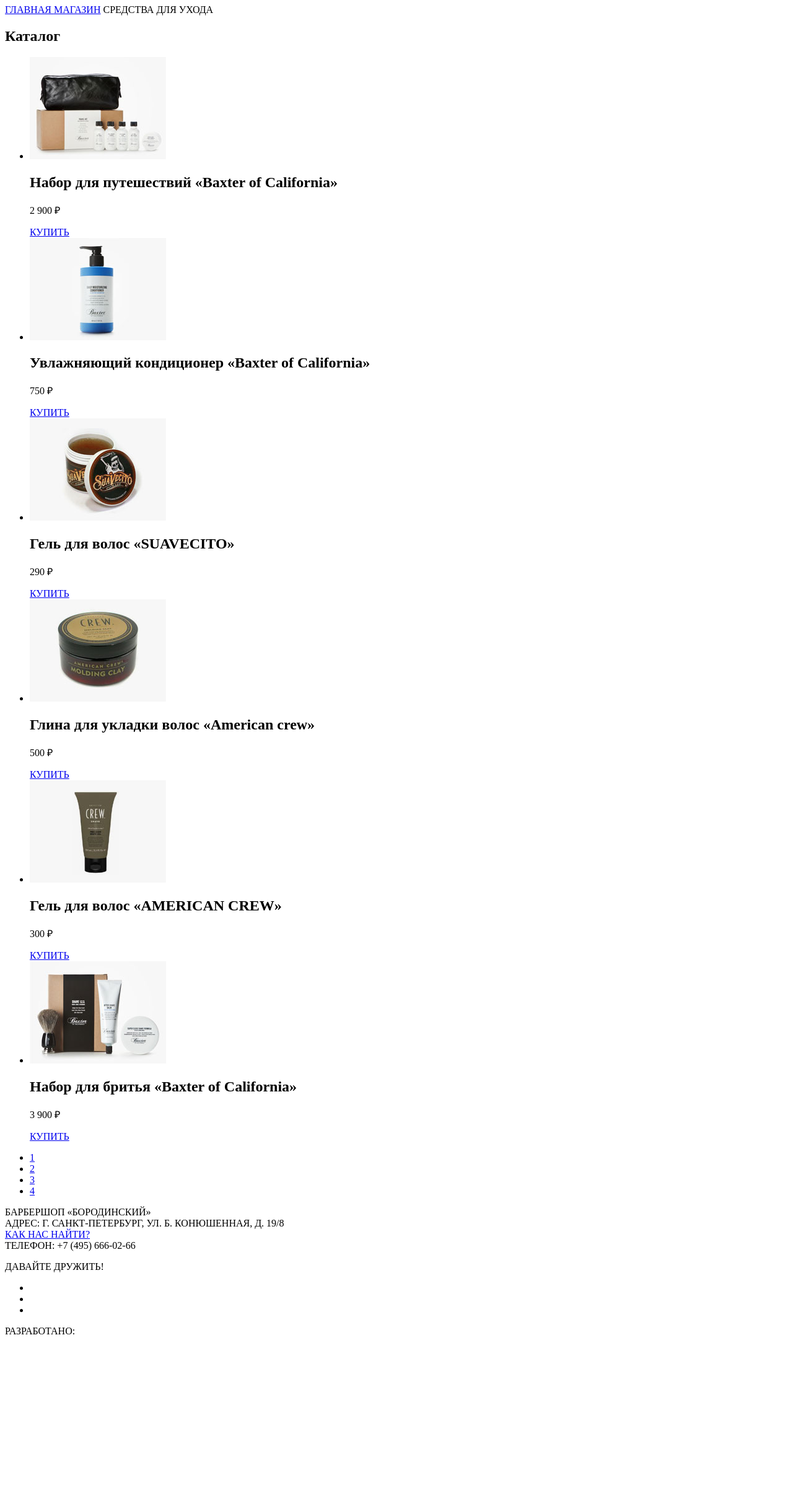
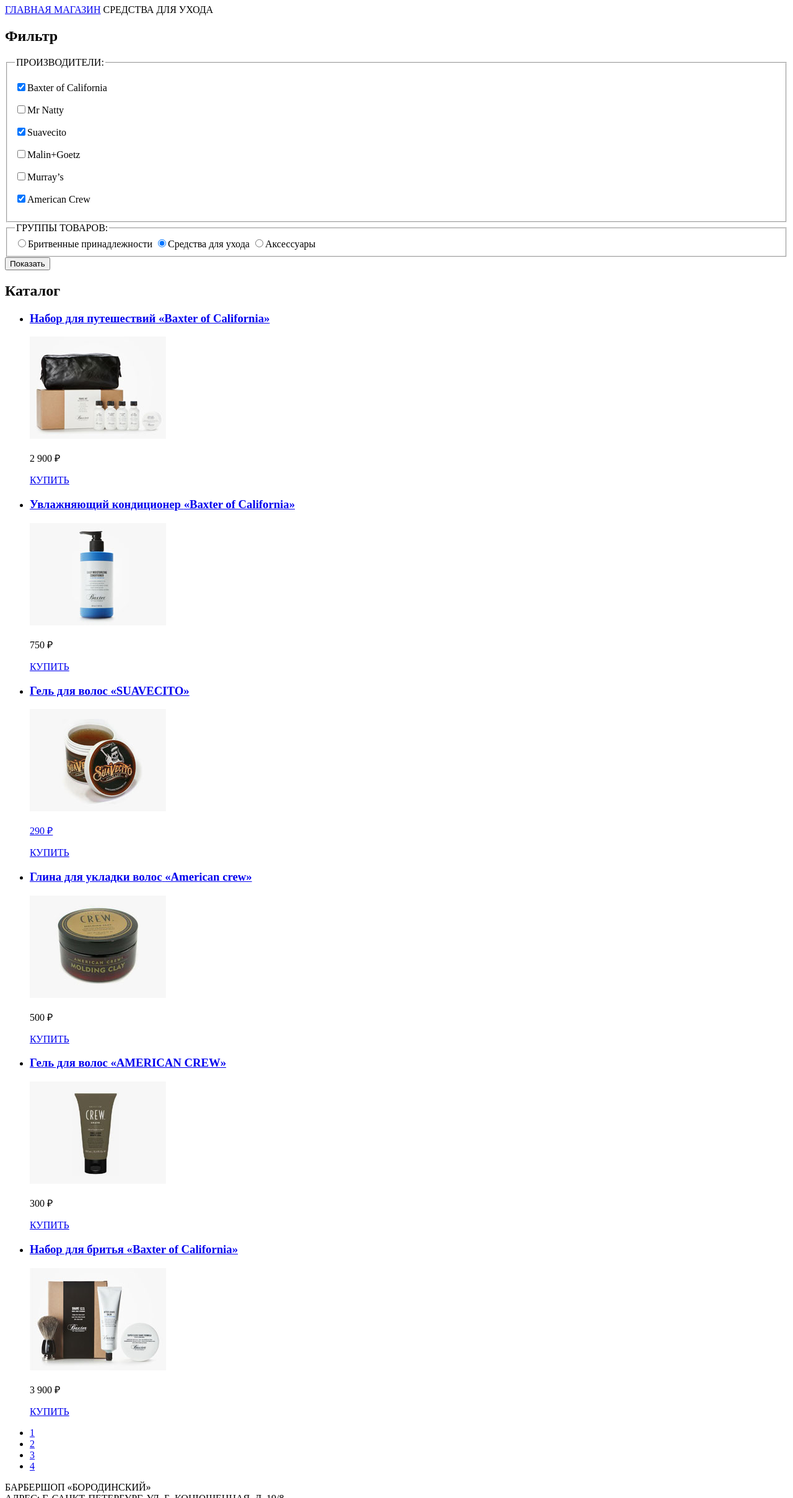
Before and after one commit to Acederys/832937-barbershop-26, a plain HTML site: page barbershop-shop.html in a window 1280 px wide. Shown: the part 252-2669 px from the top of the page at 62% size. Before the commit the page ends 2425 px from the top, so only its background shows below. Drawn offline with Linux system fonts and the light colour scheme.

Commit message:
добавлены формы

```diff
--- a/barbershop-shop.html
+++ b/barbershop-shop.html
@@ -1,19 +1,21 @@
 <!DOCTYPE html>
 <html lang="ru">
+
 <head>
   <meta charset="utf-8">
   <title>Барбершоп "Бородинский"</title>
 </head>
+
 <body>
   <header>
     <nav>
       <a href="#"><img src="img/logo.svg" alt="borodinski" width="111" height="24"></a>
       <ul>
-                    <li><a href="">ИНФОРМАЦИЯ</a></li>
-                    <li><a href="">НОВОСТИ</a></li>
-                    <li><a href="">ПРАЙС-ЛИСТ</a></li>
-                    <li><a href="">МАГАЗИН</a></li>
-                    <li><a href="">КОНТАКТЫ</a></li>
+        <li><a href="#">ИНФОРМАЦИЯ</a></li>
+        <li><a href="#">НОВОСТИ</a></li>
+        <li><a href="#">ПРАЙС-ЛИСТ</a></li>
+        <li><a href="#">МАГАЗИН</a></li>
+        <li><a href="#">КОНТАКТЫ</a></li>
       </ul>
       <ul>
         <li>
@@ -32,41 +34,105 @@
       </nav>
     </header>
     <section>
-                <h2>Каталог</h2>
+      <h2 class="visually-hidden">Фильтр</h2>
+      <form action="https://echo.htmlacademy.ru" method="GET">
+        <fieldset>
+          <legend>ПРОИЗВОДИТЕЛИ:</legend>
+          <p>
+            <label for="Baxter-of-California"><input type="checkbox" id="Baxter-of-California" checked>Baxter of
+              California</label>
+          </p>
+          <p>
+            <label for="Mr-Natty"><input type="checkbox" id="Mr-Natty">Mr Natty</label>
+          </p>
+          <p>
+            <label for="Suavecito"><input type="checkbox" id="Suavecito" checked>Suavecito</label>
+          </p>
+          <p>
+            <label for="Malin+Goetz"><input type="checkbox" id="Malin+Goetz">Malin+Goetz</label>
+          </p>
+          <p>
+            <label for="Murray’s"><input type="checkbox" id="Murray’s">Murray’s</label>
+          </p>
+          <p>
+            <label for="American-Crew"><input type="checkbox" id="American-Crew" checked>American Crew</label>
+          </p>
+        </fieldset>
+        <fieldset>
+          <legend>ГРУППЫ ТОВАРОВ:</legend>
+          <label for="razor"><input type="radio" name="item-group" id="razor">Бритвенные принадлежности</label>
+          <label for="leather"><input type="radio" name="item-group" id="leather" checked>Средства для ухода</label>
+          <label for="accessories"><input type="radio" name="item-group" id="accessories">Аксессуары</label>
+        </fieldset>
+        <button type="submit">Показать</button>
+      </form>
+    </section>
+    <section>
+      <h2 class="visually-hidden">Каталог</h2>
       <ul>
         <li>
+          <a href="#">
+            <h3>
+              <span>Набор для путешествий</span>
+              <span>«Baxter of California»</span>
+            </h3>
             <img src="img/product-1.jpg" alt="Baxter of California" width="220" height="165">
-                        <h2>Набор для путешествий «Baxter of California»</h2>
+          </a>
           <p>2 900 ₽</p>
           <a href="#">КУПИТЬ</a>
         </li>
         <li>
+          <a href="#">
+            <h3>
+              <span>Увлажняющий кондиционер</span>
+              <span></span>«Baxter of California»</span>
+            </h3>
             <img src="img/product-2.jpg" alt="Baxter of California" width="220" height="165">
-                        <h2>Увлажняющий кондиционер «Baxter of California»</h2>
+          </a>
           <p>750 ₽</p>
           <a href="#">КУПИТЬ</a>
         </li>
         <li>
+          <a href="#">
+            <h3>
+              <span>Гель для волос</span>
+              <span>«SUAVECITO»</span>
+            </h3>
             <img src="img/product-3.jpg" alt="SUAVECITO" width="220" height="165">
-                        <h2>Гель для волос «SUAVECITO»</h2>
+
             <p>290 ₽</p>
             <a href="#">КУПИТЬ</a>
         </li>
         <li>
+          <a href="#">
+            <h3>
+              <span>Глина для укладки волос</span>
+              <span>«American crew»</span>
+            </h3>
             <img src="img/product-4.jpg" alt="American crew" width="220" height="165">
-                        <h2>Глина для укладки волос «American crew»</h2>
+          </a>
           <p>500 ₽</p>
           <a href="#">КУПИТЬ</a>
         </li>
         <li>
+          <a href="#">
+            <h3>
+              <span>Гель для волос</span>
+              <span>«AMERICAN CREW»</span>
+            </h3>
             <img src="img/product-5.jpg" alt="AMERICAN CREW" width="220" height="165">
-                        <h2>Гель для волос «AMERICAN CREW»</h2>
+          </a>
           <p>300 ₽</p>
           <a href="#">КУПИТЬ</a>
         </li>
         <li>
+          <a href="#">
+            <h3>
+              <span>Набор для бритья</span>
+              <span>«Baxter of California»</span>
+            </h3>
             <img src="img/product-6.jpg" alt="Baxter of California" width="220" height="165">
-                        <h2>Набор для бритья «Baxter of California»</h2>
+          </a>
           <p>3 900 ₽</p>
           <a href="#">КУПИТЬ</a>
         </li>
@@ -97,4 +163,5 @@
     <p>РАЗРАБОТАНО:<a href="#"></a></p>
   </footer>
 </body>
+
 </html>
```
Also changed, not shown: barbershop-item.html (+6 -6 lines), index.html (+63 -7 lines), img/map.jpg (added). Lines whose indentation alone changed are shown as unchanged.
